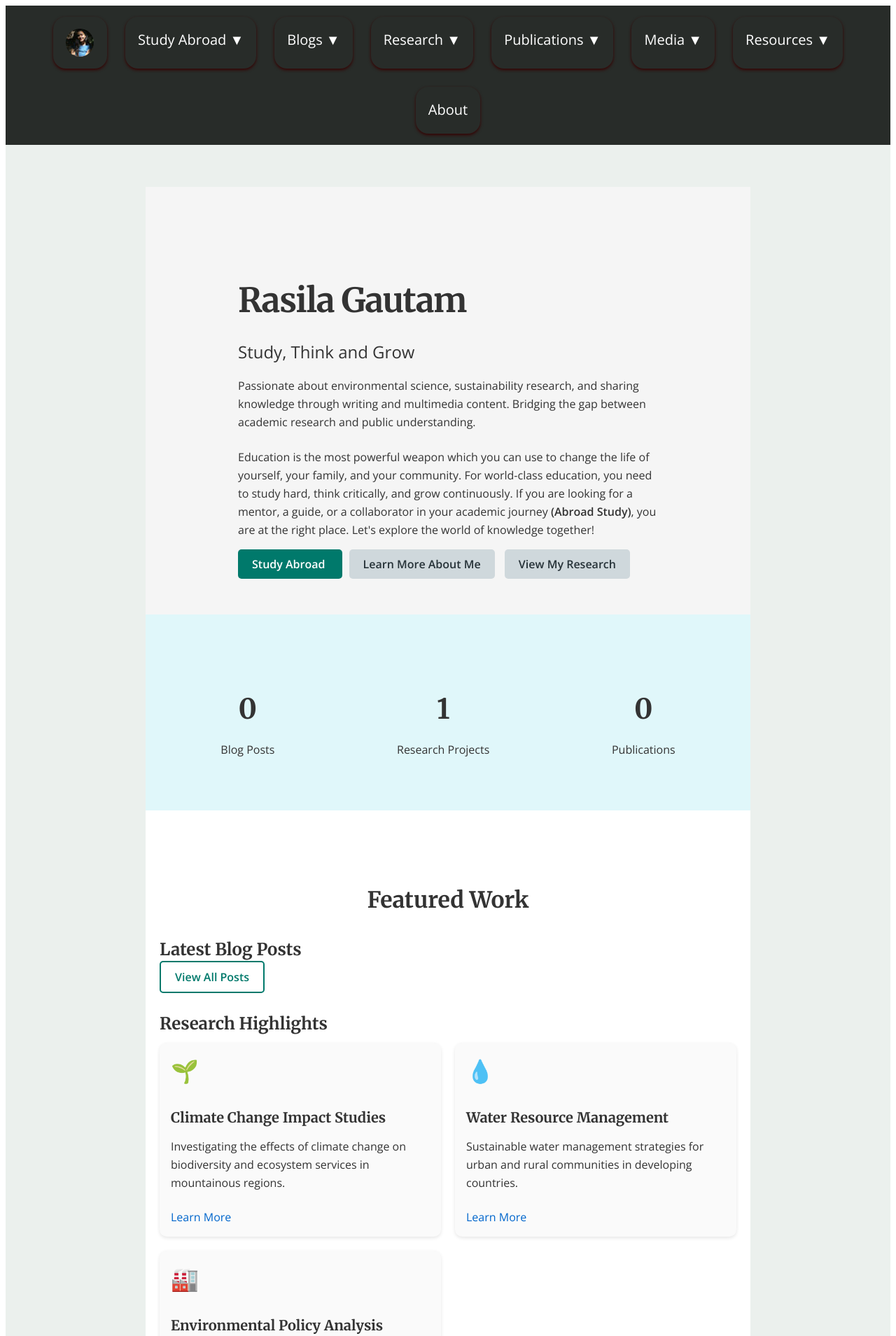
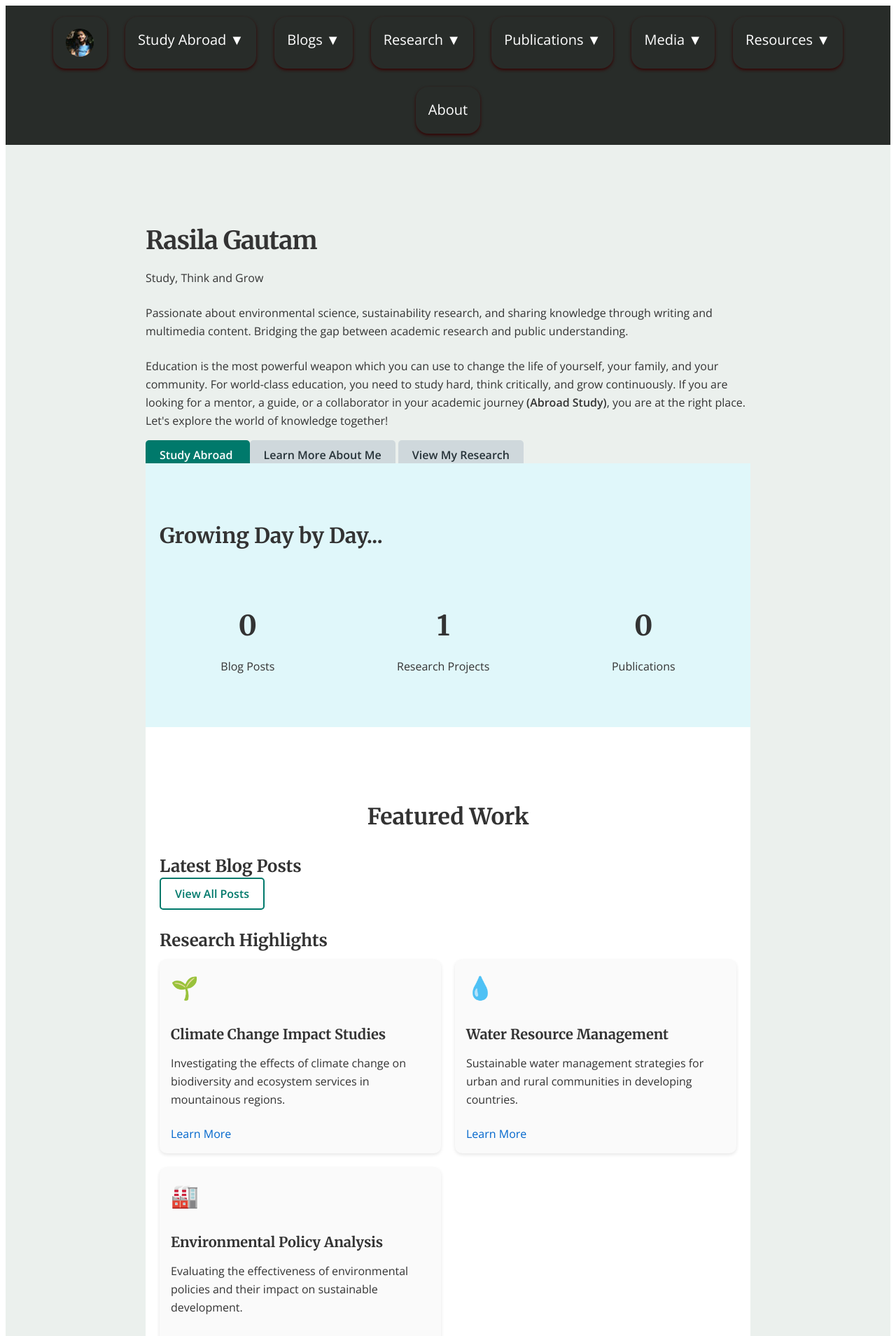
Before and after one commit to Rasila2/rasila2.github.io, a Jekyll site: the page built from index.html, in a window 1280 px wide. Shown: the top 1909 px of the page at 70% size. Built offline with Jekyll 4.4.1, drawn with Linux system fonts in a browser that asks for light colours.

Commit message:
commit_first

```diff
--- a/assets/css/index.css
+++ b/assets/css/index.css
@@ -1,4 +1,6 @@
 /* Hero Section */
+/*
+
 .hero-section {
   background: #f5f5f5;
   padding: 60px 20px;
@@ -34,6 +36,41 @@
   border-radius: 20px;
   box-shadow: 0 4px 10px rgba(0,0,0,0.2);
 }
+
+*/
+
+@media (max-width: 768px) {
+  .hero-content {
+    flex-direction: column;
+    align-items: center;
+    text-align: center;
+  }
+
+  .hero-title {
+    font-size: 2.2rem;
+  }
+
+  .hero-subtitle {
+    font-size: 1.2rem;
+  }
+
+  .hero-description {
+    max-width: 90%;
+    margin: 0 auto 1.5rem;
+  }
+
+  .profile-photo {
+    width: 100%;
+    max-width: 90%;
+    margin-top: 1rem;
+  }
+
+  .hero-buttons .btn {
+    display: block;
+    margin: 0.5rem auto;
+  }
+}
+
 
 /* Stats Section */
 .stats-section {
--- a/index.html
+++ b/index.html
@@ -31,6 +31,7 @@
 
 <!-- Quick Stats -->
 <section class="stats-section">
+  <h2> Growing Day by Day...</h2>
     <div class="stats-grid">
       <div class="stat-item">
         <h3 class="stat-number">{{ site.posts.size | default: "0" }}</h3>
```
Also changed, not shown: 3 other files.
